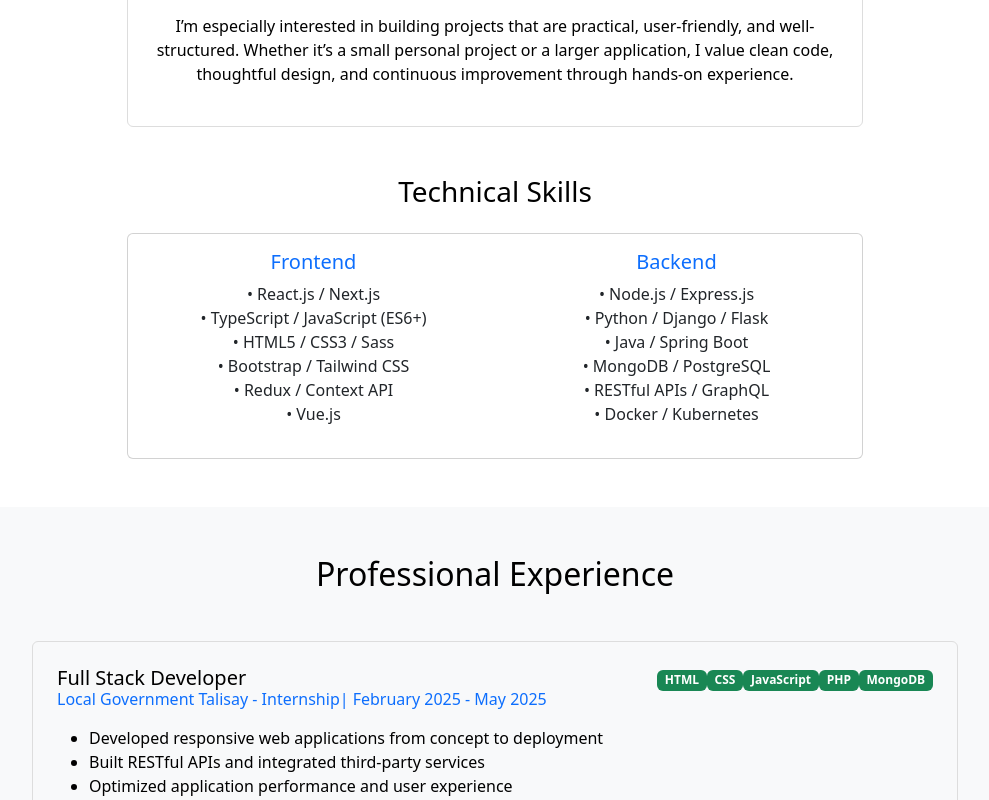
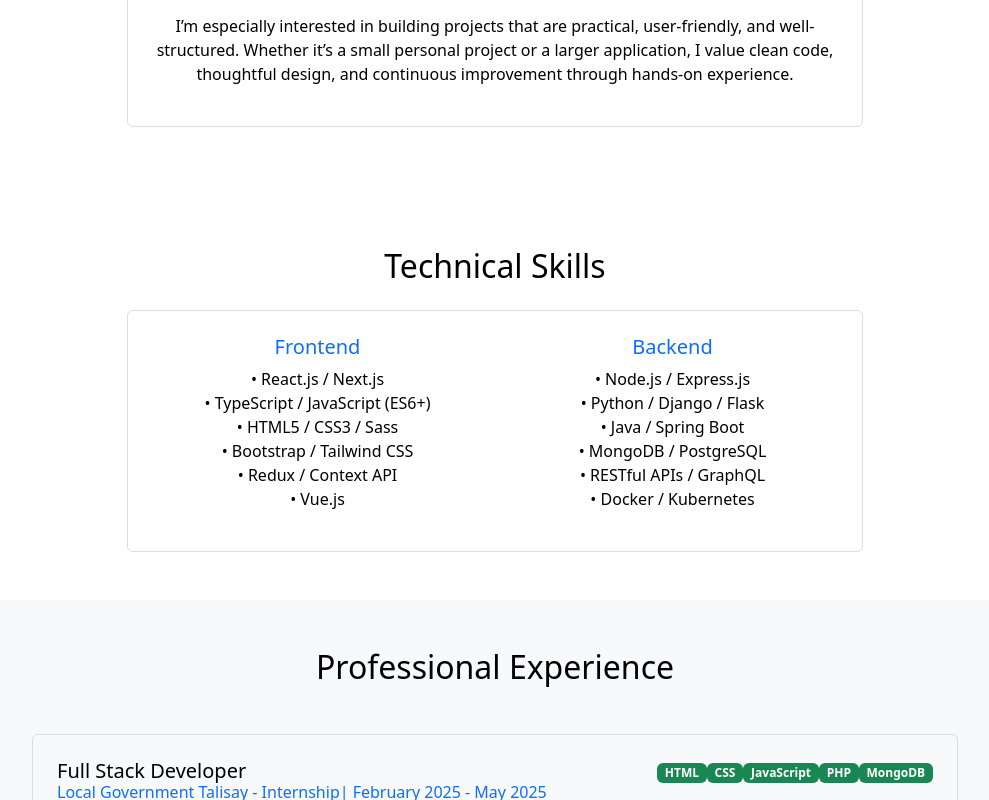
Before and after one commit to TeruhashiN/reactapp, a React (Vite) app: page / in a window 1280 px wide. Shown: the part 573-1373 px from the top of the page, without its empty margins (145-1134 px from the left). Built offline with nearby package versions, Linux system fonts and the light colour scheme.

Commit message:
Seperated about and skills

```diff
--- a/src/App.tsx
+++ b/src/App.tsx
@@ -2,6 +2,7 @@ import React from "react";
 import "./App.css";
 import Header from "./components/Header";
 import About from "./components/About";
+import Skills from "./components/skills";
 import Experience from "./components/Experience";
 import Projects from "./components/Projects";
 import Certifications from "./components/Certifications";
@@ -12,6 +13,7 @@ function App() {
     <div className="App">
       <Header />
       <About />
+      <Skills/>
       <Experience />
       <Projects />
       <Certifications />
--- a/src/components/About.tsx
+++ b/src/components/About.tsx
@@ -30,38 +30,6 @@ const About: React.FC = () => {
               </p>
             </div>
 
-            {/* Tech Stacks Section */}
-            <div className="mt-5">
-              <h3 className="mb-4">Technical Skills</h3>
-              <div className="card">
-                <div className="card-body">
-                  <div className="row">
-                    <div className="col-md-6">
-                      <h5 className="text-primary">Frontend</h5>
-                      <ul className="list-unstyled">
-                        <li>• React.js / Next.js</li>
-                        <li>• TypeScript / JavaScript (ES6+)</li>
-                        <li>• HTML5 / CSS3 / Sass</li>
-                        <li>• Bootstrap / Tailwind CSS</li>
-                        <li>• Redux / Context API</li>
-                        <li>• Vue.js</li>
-                      </ul>
-                    </div>
-                    <div className="col-md-6">
-                      <h5 className="text-primary">Backend</h5>
-                      <ul className="list-unstyled">
-                        <li>• Node.js / Express.js</li>
-                        <li>• Python / Django / Flask</li>
-                        <li>• Java / Spring Boot</li>
-                        <li>• MongoDB / PostgreSQL</li>
-                        <li>• RESTful APIs / GraphQL</li>
-                        <li>• Docker / Kubernetes</li>
-                      </ul>
-                    </div>
-                  </div>
-                </div>
-              </div>
-            </div>
           </div>
         </div>
       </div>
--- /dev/null
+++ b/src/components/skills.tsx
@@ -0,0 +1,43 @@
+import React from "react";
+
+const Skills: React.FC = () => {
+  return (
+    <section id="skills" className="py-5">
+      <div className="container">
+        <div className="row">
+          <div className="col-lg-8 mx-auto text-center">
+            <h2 className="mb-4">Technical Skills</h2>
+            <div className="section-border">
+              <div className="row">
+                <div className="col-md-6">
+                  <h5 className="text-primary">Frontend</h5>
+                  <ul className="list-unstyled">
+                    <li>• React.js / Next.js</li>
+                    <li>• TypeScript / JavaScript (ES6+)</li>
+                    <li>• HTML5 / CSS3 / Sass</li>
+                    <li>• Bootstrap / Tailwind CSS</li>
+                    <li>• Redux / Context API</li>
+                    <li>• Vue.js</li>
+                  </ul>
+                </div>
+                <div className="col-md-6">
+                  <h5 className="text-primary">Backend</h5>
+                  <ul className="list-unstyled">
+                    <li>• Node.js / Express.js</li>
+                    <li>• Python / Django / Flask</li>
+                    <li>• Java / Spring Boot</li>
+                    <li>• MongoDB / PostgreSQL</li>
+                    <li>• RESTful APIs / GraphQL</li>
+                    <li>• Docker / Kubernetes</li>
+                  </ul>
+                </div>
+              </div>
+            </div>
+          </div>
+        </div>
+      </div>
+    </section>
+  );
+};
+
+export default Skills;
```
